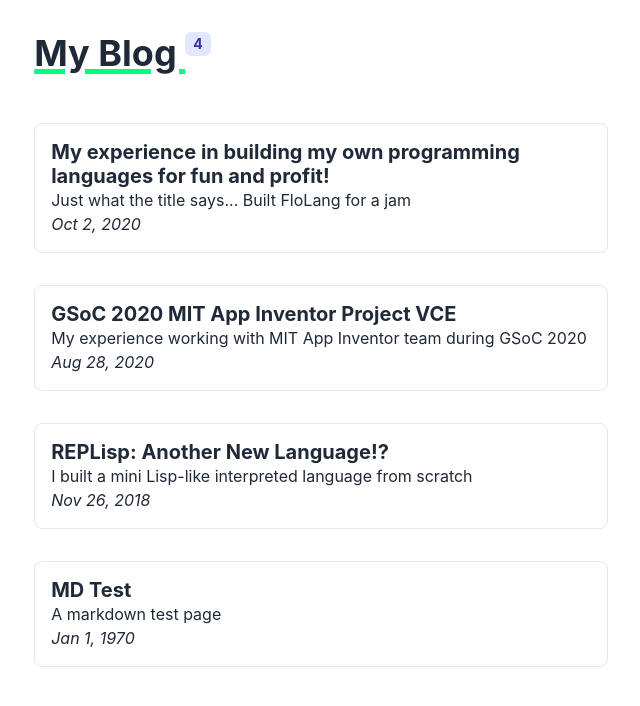
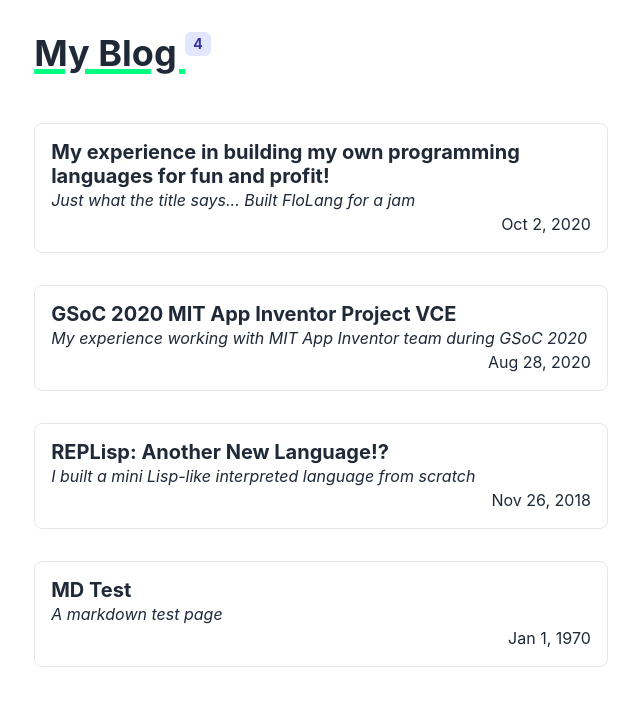
Before and after one commit to pavi2410/website, a Next.js app: page /blog in a window 1280 px wide. Shown: the top 706 px of the page, without its empty margins (319-959 px from the left). Built offline with nearby package versions, Linux system fonts and the light colour scheme.

Commit message:
Tweak blog card style

```diff
--- a/pages/blog/index.js
+++ b/pages/blog/index.js
@@ -1,6 +1,6 @@
 import fs from 'node:fs'
 import { default as NextLink } from 'next/link'
-import { Container, Heading, List, ListItem, Tag, LinkBox, LinkOverlay } from '@chakra-ui/react'
+import { Container, Heading, List, ListItem, Tag, LinkBox, LinkOverlay, Text } from '@chakra-ui/react'
 import { formatDate } from '/util/util'
 
 export default function Blog({ posts }) {
@@ -30,8 +30,8 @@ function BlogPostCard({ post }) {
           </LinkOverlay>
         </NextLink>
       </Heading>
-      <p>{post.meta.excerpt}</p>
-      <i>{formatDate(post.meta.createdAt)}</i>
+      <Text as="i">{post.meta.excerpt}</Text>
+      <Text align="end">{formatDate(post.meta.createdAt)}</Text>
     </LinkBox>
   )
 }
```
